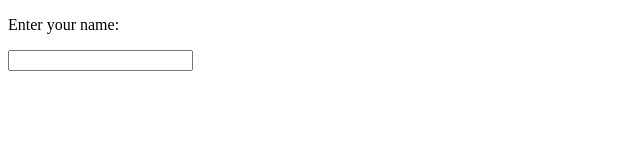
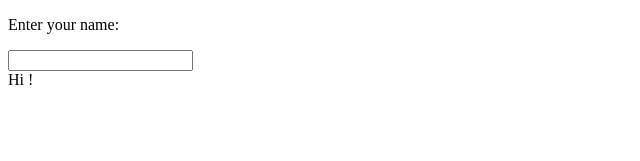
Before and after one commit to acciojob/personal-greeting-somiyaratna, a React app: page / in a window 1280 px wide. Shown: the top 161 px of the page, without its empty margins (0-640 px from the left). Built offline with nearby package versions, Linux system fonts and the light colour scheme.

Commit message:
Added Hi and exclamation mark

```diff
--- a/src/components/App.js
+++ b/src/components/App.js
@@ -8,7 +8,7 @@ const App = () => {
     <div>
         <p>Enter your name:</p>
         <input type="text" onChange={(e)=> setGreet(e.target.value)}/>
-        <div>{greet}</div>
+        <div>Hi {greet}!</div>
     </div>
   )
 }
```
